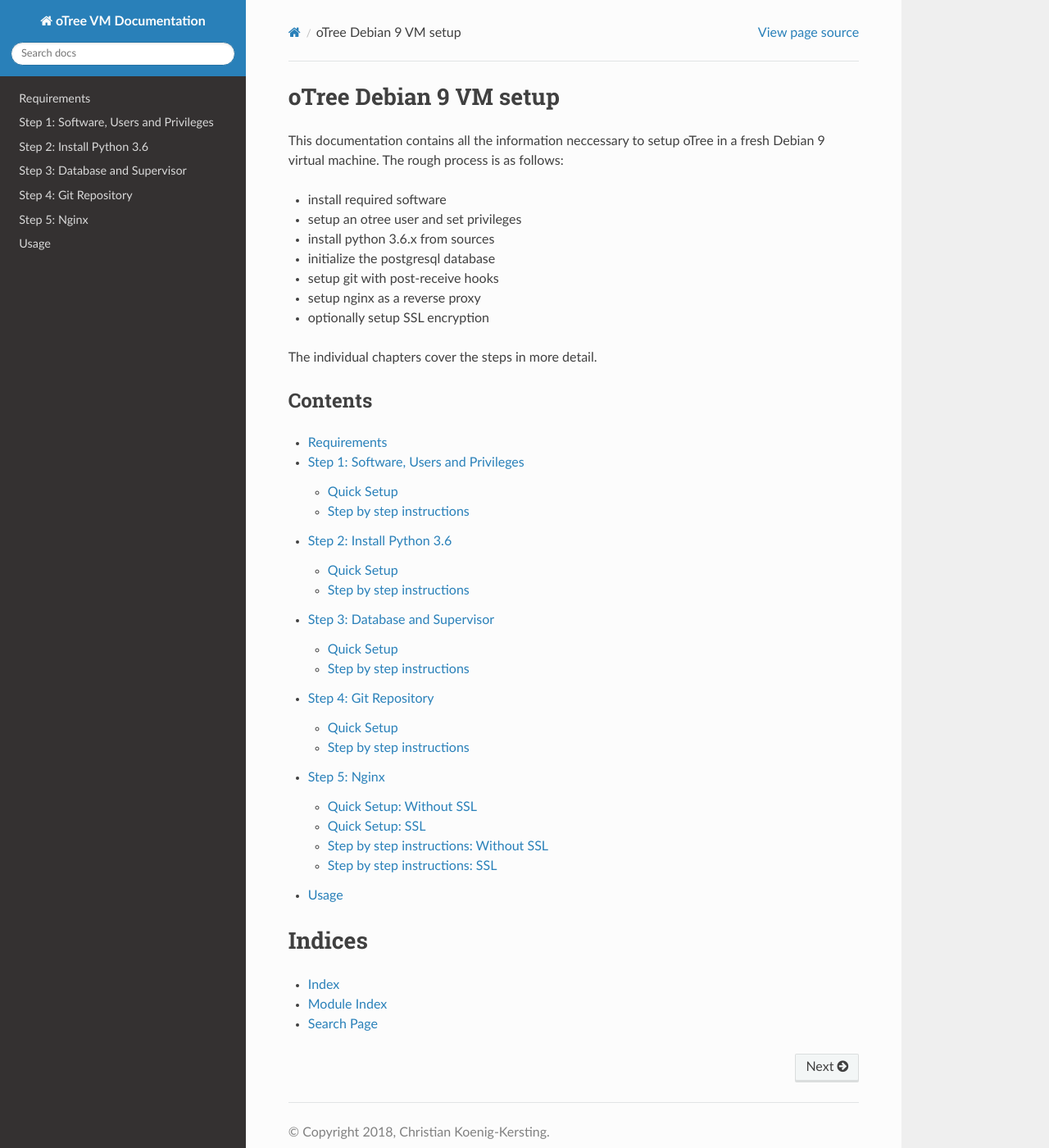
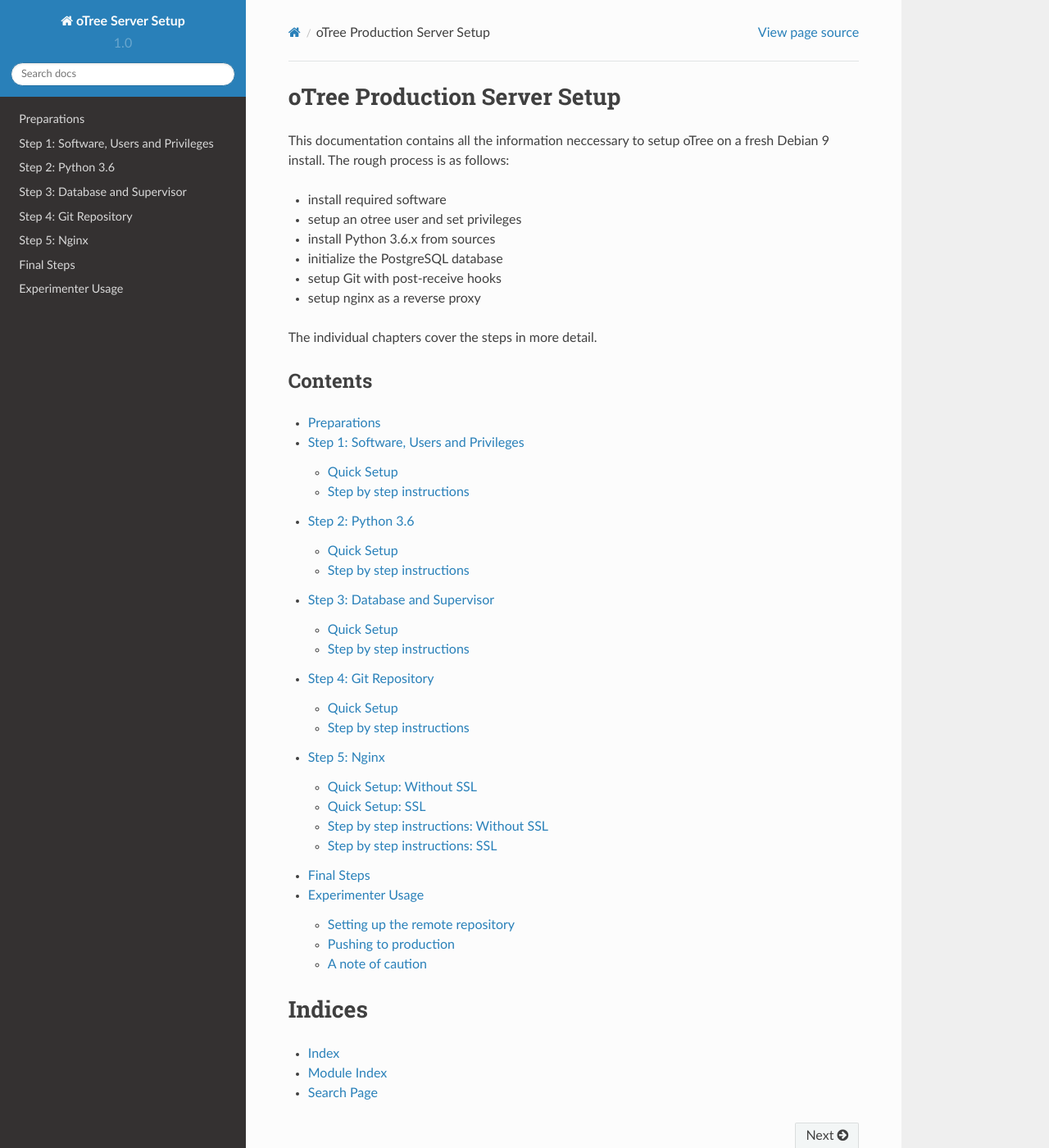
Before and after one commit to GuangtengMeng/otree-prodserver-setup, a Sphinx documentation site: the page built from source/index.rst, in a window 1280 px wide and 1400 px high. Shown: the whole window at 82% size. Built offline with Sphinx 7.4.7 and the Read the Docs theme 2.0.0, drawn with Linux system fonts in a browser that asks for light colours.

Commit message:
added usage information, fixed links

```diff
--- a/source/conf.py
+++ b/source/conf.py
@@ -19,12 +19,12 @@
 
 # -- Project information -----------------------------------------------------
 
-project = 'oTree VM Documentation'
+project = 'oTree Server Setup'
 copyright = '2018, Christian Koenig-Kersting'
 author = 'Christian Koenig-Kersting'
 
 # The short X.Y version
-version = ''
+version = '1.0'
 # The full version, including alpha/beta/rc tags
 release = ''
 
@@ -128,7 +128,7 @@
 # (source start file, target name, title,
 #  author, documentclass [howto, manual, or own class]).
 latex_documents = [
-    (master_doc, 'oTreeVMDocumentation.tex', 'oTree VM Documentation Documentation',
+    (master_doc, 'oTreeVMDocumentation.tex', 'oTree Server Setup',
      'Christian Koenig-Kersting', 'manual'),
 ]
 
@@ -138,7 +138,7 @@
 # One entry per manual page. List of tuples
 # (source start file, name, description, authors, manual section).
 man_pages = [
-    (master_doc, 'otreevmdocumentation', 'oTree VM Documentation Documentation',
+    (master_doc, 'otreevmdocumentation', 'oTree Server Setup',
      [author], 1)
 ]
 
@@ -149,7 +149,7 @@
 # (source start file, target name, title, author,
 #  dir menu entry, description, category)
 texinfo_documents = [
-    (master_doc, 'oTreeVMDocumentation', 'oTree VM Documentation Documentation',
+    (master_doc, 'oTreeVMDocumentation', 'oTree Server Setup',
      author, 'oTreeVMDocumentation', 'One line description of project.',
      'Miscellaneous'),
 ]
--- a/source/index.rst
+++ b/source/index.rst
@@ -3,19 +3,18 @@
    You can adapt this file completely to your liking, but it should at least
    contain the root `toctree` directive.
 
-oTree Debian 9 VM setup
-==================================================
+oTree Production Server Setup
+=============================
 
-This documentation contains all the information neccessary to setup oTree in a fresh Debian 9 virtual machine.
+This documentation contains all the information neccessary to setup oTree on a fresh Debian 9 install.
 The rough process is as follows:
 
 * install required software
 * setup an otree user and set privileges
-* install python 3.6.x from sources
-* initialize the postgresql database
-* setup git with post-receive hooks
+* install Python 3.6.x from sources
+* initialize the PostgreSQL database
+* setup Git with post-receive hooks
 * setup nginx as a reverse proxy
-* optionally setup SSL encryption
 
 The individual chapters cover the steps in more detail.
 
@@ -25,12 +24,13 @@
 .. toctree::
    :maxdepth: 2
 
-   requirements.rst
+   preparations.rst
    step1.rst
    step2.rst
    step3.rst
    step4.rst
    step5.rst
+   final.rst
    usage.rst
 
 Indices
--- a/source/requirements.rst
+++ b/source/preparations.rst
@@ -1,6 +1,6 @@
-.. _requirements:
+.. _preparations:
 
-Requirements
+Preparations
 ============
 
 It is assumed that ``root`` can login to a standard shell.
--- a/source/step1.rst
+++ b/source/step1.rst
@@ -4,7 +4,7 @@
 ======================================
 
 This step requires the installation scripts to be downloaded and currently being logged in as ``root``.
-Read :ref:`requirements` if this is not the case.
+Read :ref:`preparations` if this is not the case.
 
 Quick Setup
 ^^^^^^^^^^^
--- a/source/step2.rst
+++ b/source/step2.rst
@@ -1,7 +1,7 @@
 .. _step2:
 
-Step 2: Install Python 3.6
-==========================
+Step 2: Python 3.6
+==================
 
 The Debian 9 stable branch includes Python up to version 3.5. While oTree runs on this version, there are some bugs related to the presentation of the monitoring table. Columns appear to be scrambled. To avoid this, we install Python 3.6 from sources.
 
--- a/source/usage.rst
+++ b/source/usage.rst
@@ -1,6 +1,32 @@
 .. _usage:
 
-Usage
-=====
+Experimenter Usage
+==================
 
-This is how you use the server as an experimenter...
+The server should now be set up completely. To get an experiment running, experimenters can add the server as a remote to their local git repository and then push their version to the remote repository.
+
+
+Setting up the remote repository
+""""""""""""""""""""""""""""""""
+
+To add the oTree server as a remote invoke the following command from your oTree project / local git repository directory::
+
+    git remote add production ssh://otree@SERVER_URL/home/otree/oTree.git
+
+Make sure to replace ``SERVER_URL`` with the URL the server is accessible from.
+
+
+Pushing to production
+"""""""""""""""""""""
+
+When the experiment is ready to go live, they can simply push it to production::
+
+    git push production master
+
+Users will have to know and enter the password for the ``otree`` user account.
+A few moments later oTree's web interface should be available from any browser pointed to the server's URL.
+
+A note of caution
+"""""""""""""""""
+
+If the experimenter does not setup their oTree project to include `database migrations <http://otree.readthedocs.io/en/latest/server/next_steps.html#modifying-an-existing-database>`_ the database will be reset after each push. **This means that data currently stored in the database will be erased.**
```
Also changed, not shown: other parts of source/step1.rst (+6 -6 lines), source/final.rst (added, +11 -0 lines).
